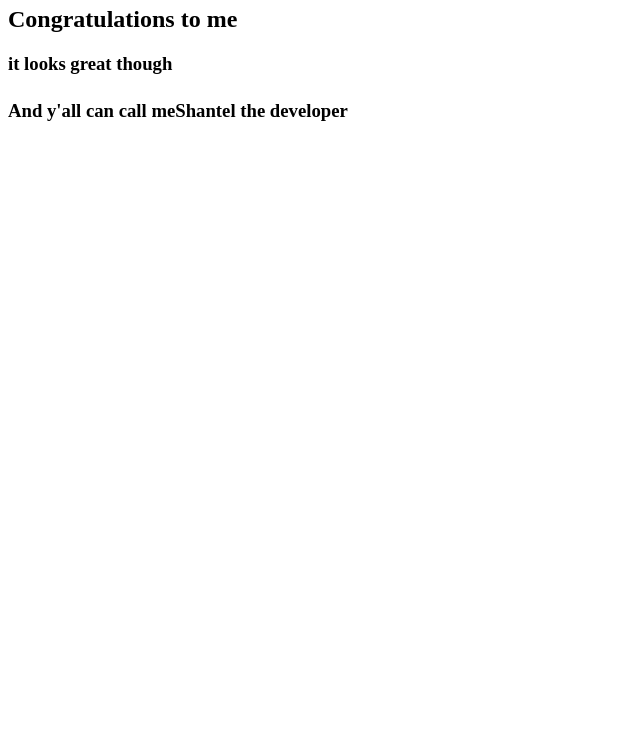
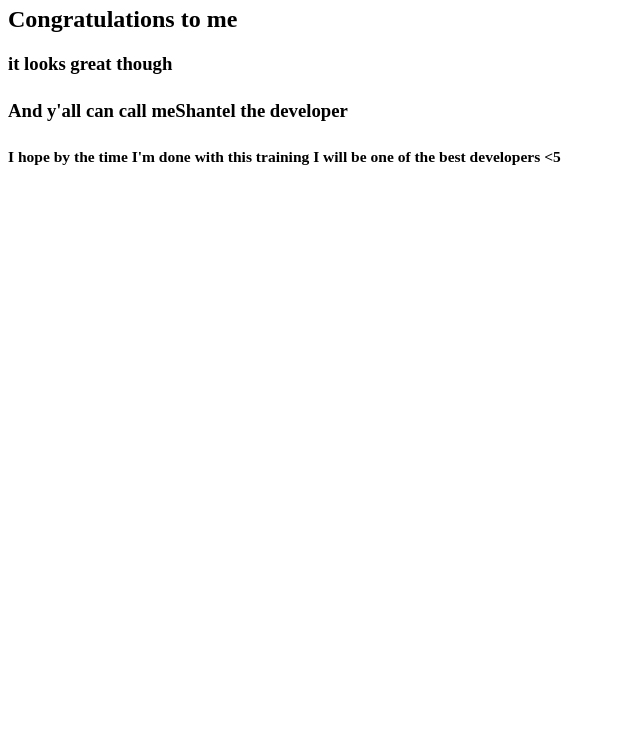
Before and after one commit to Katehenshaw/my-projects, a plain HTML site: page index.html in a window 1280 px wide. Shown: the part 60-800 px from the top of the page, without its empty margins (0-640 px from the left). Drawn offline with Linux system fonts and the light colour scheme.

Commit message:
My second commit

```diff
--- a/index.html
+++ b/index.html
@@ -2,3 +2,4 @@
 <h2>Congratulations to me</h2>
 <h3>it looks great though<h/3>
 <h4>And y'all can call me<b>Shantel the developer</b></h4>
+<h5>I hope by the time I'm done with this training I will be one of the best developers <5</>
```
